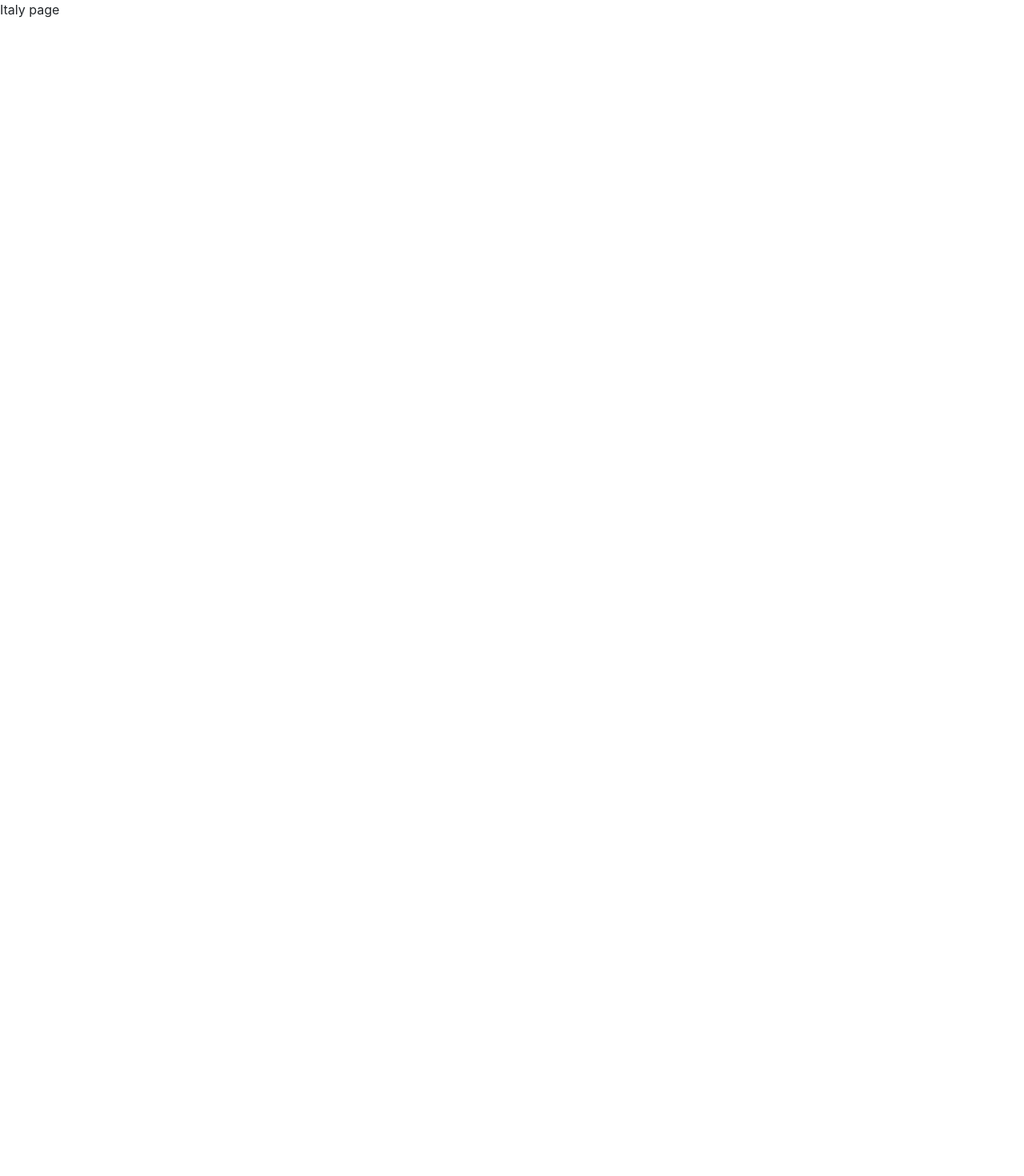
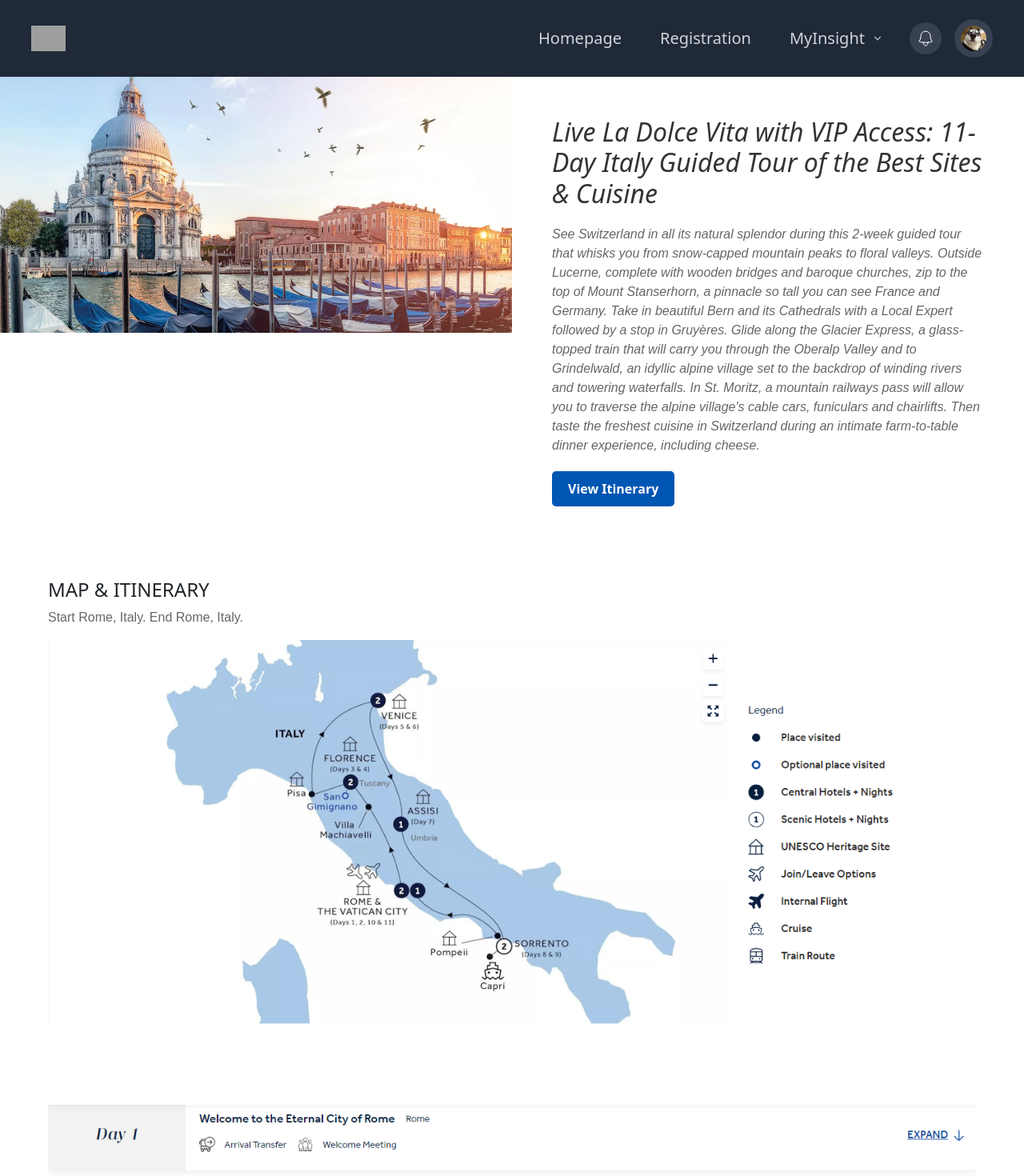
Before and after one commit to chongchen1999/TravelMingle, a React (Vite) app: page /italy in a window 1280 px wide. Shown: the top 1470 px of the page at 80% size. Before the commit the page ends 800 px from the top, so only its background shows below. Built offline with nearby package versions, Linux system fonts and the light colour scheme; grey boxes are pictures that could not be loaded.

Commit message:
setup_italy_destination_page

```diff
--- /dev/null
+++ b/src/assets/styles/home/destination.css
@@ -0,0 +1,171 @@
+body, h1, p {
+    margin: 0;
+    padding: 0;
+    font-family: Arial, sans-serif;
+}
+
+.tour-container {
+    display: flex;
+    align-items: stretch;
+    width: 100%;
+
+    margin: 0;
+    padding: 0;
+}
+
+.image-container {
+    flex: 1;
+    width: 50%;
+
+}
+
+.image-container img {
+    width: 100%;
+    height: auto;
+    display: block;
+}
+.info-container {
+    flex-basis: 50%;
+    padding: 50px;
+    font-style: italic;
+}
+
+.info-container h1 {
+    font-size: 2rem;
+    color: #333;
+    margin-bottom: 20px;
+}
+
+.info-container p {
+    font-size: 1rem;
+    color: #666;
+    line-height: 1.5;
+}
+
+.itinerary-button {
+    display: inline-block;
+    padding: 10px 20px;
+    margin-top: 20px;
+    background-color: #0056b3;
+    color: white;
+    text-decoration: none;
+    border-radius: 5px;
+    font-weight: bold;
+}
+
+/* Add responsive design */
+@media (max-width: 768px) {
+    .tour-container {
+        flex-direction: column;
+    }
+
+    .image-container, .info-container {
+        flex-basis: 100%;
+    }
+}
+
+.map-container {
+    max-width: 1200px;
+    margin: 20px auto;
+    padding: 20px;
+}
+
+.map-title {
+    font-size: 1.5rem;
+    margin-bottom: 0.5rem;
+}
+
+.map-subtitle {
+    font-size: 1rem;
+    color: #666;
+    margin-bottom: 1rem;
+}
+
+.map-image img {
+    max-width: 100%;
+    height: auto;
+    border: none;
+}
+
+
+@media (max-width: 768px) {
+    .map-container {
+        margin: 10px auto;
+    }
+}
+
+.map-image {
+    margin-bottom: 100px;
+}
+
+.group-size-container {
+    text-align: center;
+    margin: 20px 0;
+}
+
+.group-options {
+    display: flex;
+    justify-content: center;
+    gap: 20px;
+}
+
+.group-option {
+    border: 1px solid #ccc;
+    padding: 20px;
+    width: 200px;
+    position: relative;
+    cursor: pointer;
+}
+
+.group-option h3 {
+    margin: 10px 0;
+}
+
+.group-option .price {
+    font-weight: bold;
+    color: #333;
+}
+
+.group-option .checkmark {
+    display: none;
+    position: absolute;
+    top: 10px;
+    right: 10px;
+    font-size: 24px;
+    color: green;
+}
+
+.group-option.selected .checkmark {
+    display: block;
+}
+
+
+.group-option:hover {
+    border-color: #000;
+}
+
+
+@media (max-width: 768px) {
+    .group-options {
+        flex-direction: column;
+    }
+}
+
+.registration-button-container {
+    text-align: center;
+    margin-top: 20px;
+}
+.registration-button-container button {
+    padding: 10px 20px;
+    font-size: 1rem;
+    color: white;
+    background-color: #5da2ec;
+    border: none;
+    border-radius: 5px;
+    cursor: pointer;
+    transition: background-color 0.3s;
+}
+
+.registration-button-container button:hover {
+    background-color: #003d82;
+}
--- /dev/null
+++ b/src/components/UI/Destination/MapContainer.jsx
@@ -0,0 +1,18 @@
+import React from 'react';
+
+const MapContainer = ({ title, subtitle, mapImage1, mapImage2 }) => {
+    return (
+        <div className="map-container">
+            <h2 className="map-title">{title}</h2>
+            <p className="map-subtitle">{subtitle}</p>
+            <div className="map-image">
+                <img src={mapImage1} alt="Tour Map" />
+            </div>
+            <div className="map-image" id="target-image">
+                <img src={mapImage2} alt="Tour Map" />
+            </div>
+        </div>
+    );
+};
+
+export default MapContainer;
--- /dev/null
+++ b/src/components/UI/Destination/TourContainer.jsx
@@ -0,0 +1,26 @@
+import React, { useRef } from 'react';
+import '../../../assets/styles/home/destination.css';
+
+
+const TourContainer = ({ imageUrl, title, description }) => {
+    const imageRef = useRef(null);
+
+    const scrollToImage = () => {
+        imageRef.current.scrollIntoView({ behavior: 'smooth' });
+    };
+
+    return (
+        <div className="tour-container">
+            <div className="image-container" ref={imageRef}>
+                <img src={imageUrl} alt={title} />
+            </div>
+            <div className="info-container">
+                <h1>{title}</h1>
+                <p>{description}</p>
+                <button onClick={scrollToImage} className="itinerary-button">View Itinerary</button>
+            </div>
+        </div>
+    );
+};
+
+export default TourContainer;
--- a/src/components/common/CustomService/ServiceSection.jsx
+++ b/src/components/UI/home/CustomService/ServiceSection.jsx
@@ -1,6 +1,6 @@
 // ServiceSection.js
 import React from 'react';
-import ServiceItem from './ServiceItem';
+import ServiceItem from './ServiceItem.jsx';
 
 const ServiceSection = () => {
     return (
--- a/src/components/common/TravelOption/TravelPlan.jsx
+++ b/src/components/UI/home/TravelOption/TravelPlan.jsx
@@ -1,7 +1,7 @@
 // TravelPlan.js
 import React from 'react';
 import { Link } from 'react-router-dom';
-import Registration from "../../../pages/Registration.jsx";
+import Registration from "../../../../pages/Registration.jsx";
 
 const TravelPlan = ({ title, items, type}) => {
     return (
--- a/src/pages/Home.jsx
+++ b/src/pages/Home.jsx
@@ -5,8 +5,8 @@ import Banner from "../components/UI/home/banner/Banner";
 import HotDestinations from "../components/UI/home/hot_destinations/HotDestinations";
 import AgencyIntroduction from "../components/UI/home/agency_introduction/AgencyIntroduction";
 import Footer from "../components/common/Footer";
-import TravelSection from "../components/common/TravelOption/TravelSection.jsx";
-import ServiceSection from "../components/common/CustomService/ServiceSection.jsx";
+import TravelSection from "../components/UI/home/TravelOption/TravelSection.jsx";
+import ServiceSection from "../components/UI/home/CustomService/ServiceSection.jsx";
 
 const Home = () => {
     return (
--- a/src/pages/Italy.jsx
+++ b/src/pages/Italy.jsx
@@ -1,6 +1,43 @@
+import { Helmet } from 'react-helmet';
+import Navbar from "../components/common/navbar/Navbar";
+import Footer from "../components/common/Footer";
+import TourContainer from "../components/UI/Destination/TourContainer.jsx";
+import italyImage from '../assets/images/italy.webp';
+import MapContainer from "../components/UI/Destination/MapContainer.jsx";
+import italyImap1 from '../assets/images/map01.png';
+import italyImap2 from '../assets/images/map012.png';
+
+const MyComponent = () => {
+    return <img src={italyImage} alt="Italy" />;
+};
+
 const Italy = () => {
     return (
-        <div>Italy page</div>
+        <div>
+            <Helmet>
+                <link rel="stylesheet" href="src/assets/styles/home/swiper.min.css" />
+                <link rel="stylesheet" href="src/assets/styles/home/bootstrap.css" />
+                <link rel="stylesheet" href="src/assets/styles/home/index.css" />
+                <link href="https://cdn.jsdelivr.net/npm/tailwindcss@2.2.16/dist/tailwind.min.css" rel="stylesheet" />
+                <link rel="stylesheet" href="src/assets/styles/home/iconfont.css" />
+                <link rel="stylesheet" href="https://unpkg.com/swiper/swiper-bundle.min.css" />
+            </Helmet>
+
+
+            <Navbar />
+            <TourContainer
+                imageUrl={italyImage}
+                title="Live La Dolce Vita with VIP Access: 11-Day Italy Guided Tour of the Best Sites & Cuisine"
+                description="See Switzerland in all its natural splendor during this 2-week guided tour that whisks you from snow-capped mountain peaks to floral valleys. Outside Lucerne, complete with wooden bridges and baroque churches, zip to the top of Mount Stanserhorn, a pinnacle so tall you can see France and Germany. Take in beautiful Bern and its Cathedrals with a Local Expert followed by a stop in Gruyères. Glide along the Glacier Express, a glass-topped train that will carry you through the Oberalp Valley and to Grindelwald, an idyllic alpine village set to the backdrop of winding rivers and towering waterfalls. In St. Moritz, a mountain railways pass will allow you to traverse the alpine village's cable cars, funiculars and chairlifts. Then taste the freshest cuisine in Switzerland during an intimate farm-to-table dinner experience, including cheese."
+            />
+            <MapContainer
+                title="MAP & ITINERARY"
+                subtitle="Start Rome, Italy. End Rome, Italy."
+                mapImage1={italyImap1}
+                mapImage2={italyImap2}
+            />
+            <Footer />
+        </div>
     );
 };
 
```
Also changed, not shown: src/components/UI/home/CustomService/ServiceItem.jsx (renamed from src/components/common/CustomService/ServiceItem.jsx), src/components/UI/home/TravelOption/TravelSection.jsx (renamed from src/components/common/TravelOption/TravelSection.jsx).
